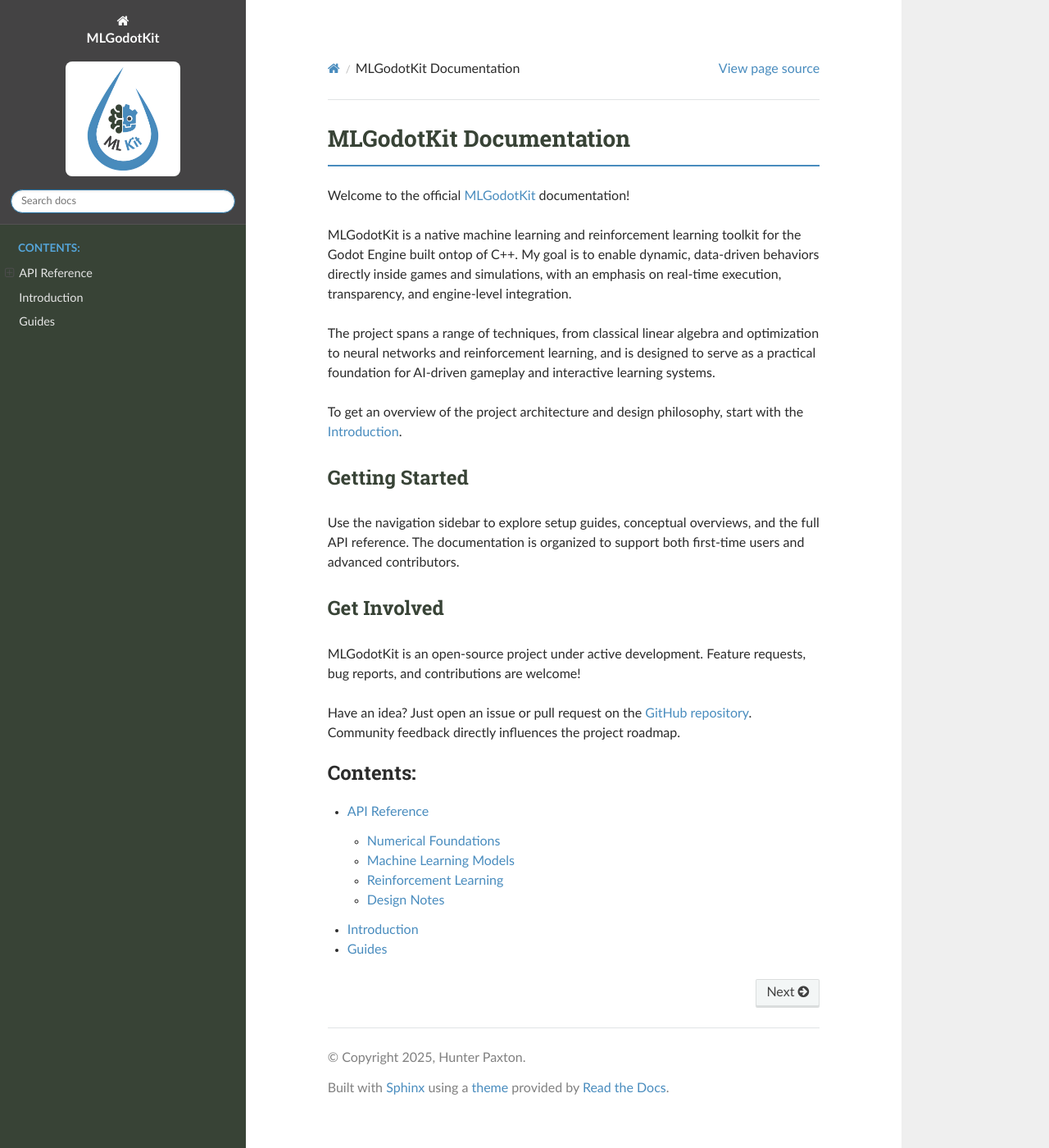
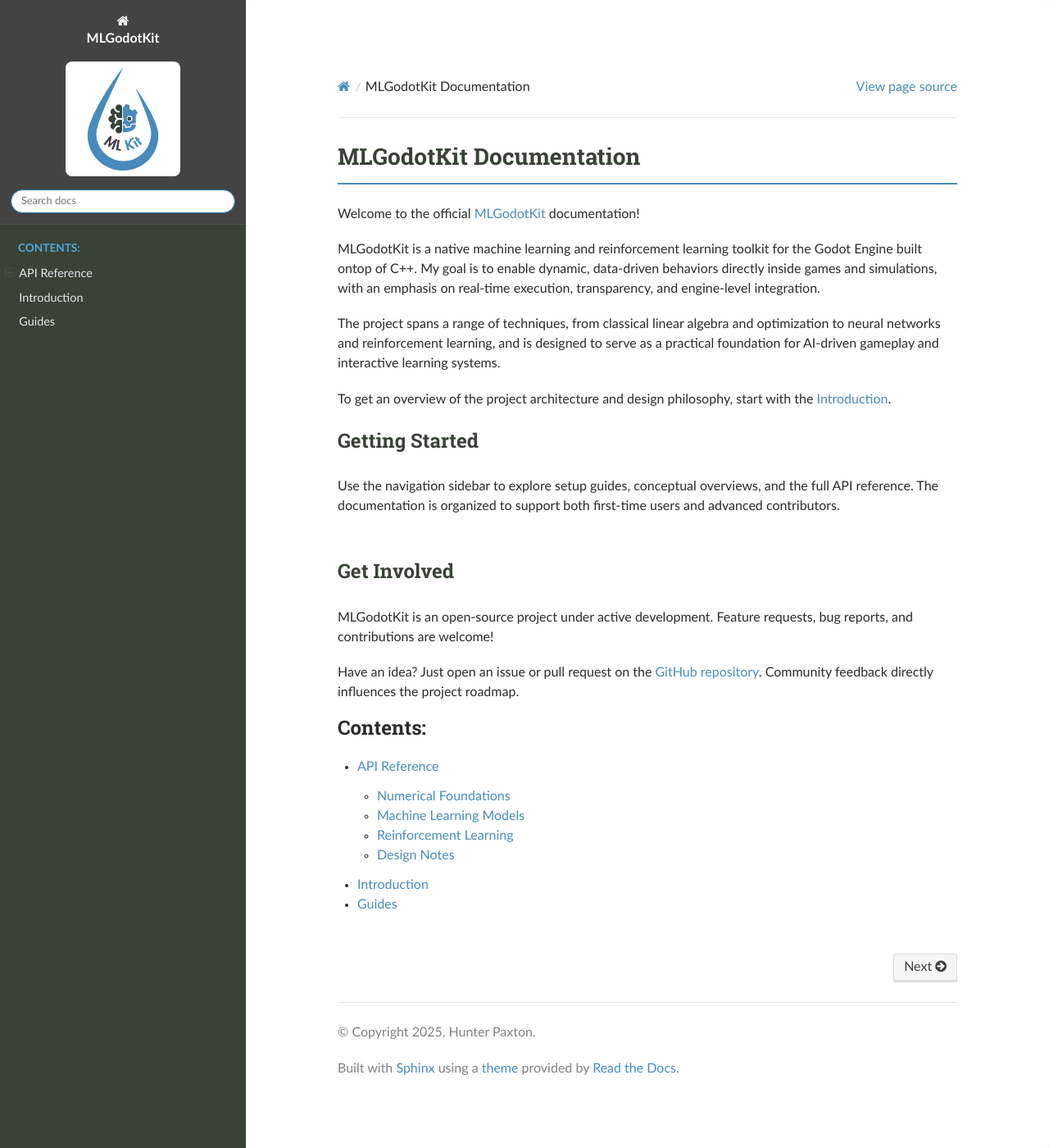
Before and after one commit to Hunter174/MLGodotKit, a Sphinx documentation site: the page built from docs/index.rst, in a window 1280 px wide and 1400 px high. Shown: the whole window at 82% size. Built offline with Sphinx 7.4.7 and the Read the Docs theme 3.1.0, drawn with Linux system fonts in a browser that asks for light colours; pages that are not in the unit, such as notebooks, are missing from menus.

Commit message:
Updated docs

```diff
--- a/docs/_static/custom.css
+++ b/docs/_static/custom.css
@@ -106,3 +106,51 @@ div.highlight {
 .rst-content {
   padding: 2.5em 3em;
 }
+
+
+/* Center main content instead of left-locking it */
+.wy-nav-content {
+  max-width: 1100px;          /* try 1100–1300 */
+  margin: 0 auto;             /* center it */
+  background: #ffffff;
+}
+
+/* Give content more breathing room */
+.wy-nav-content-wrap {
+  background: #ffffff;
+}
+
+/* Improve spacing between sections */
+.rst-content section {
+  margin-bottom: 3em;
+}
+
+/* Paragraph spacing */
+.rst-content p {
+  margin-bottom: 1.2em;
+}
+
+.wy-nav-content {
+  border-radius: 12px;
+  box-shadow: 0 8px 24px rgba(0, 0, 0, 0.05);
+  padding: 3em 4em;
+}
+
+@media (min-width: 1400px) {
+  .wy-nav-content {
+    max-width: 1300px;
+  }
+}
+
+
+/* Right-side TOC block */
+.rst-content .contents {
+  float: right;
+  width: 260px;
+  margin-left: 2em;
+  margin-bottom: 2em;
+  padding: 1em;
+  border-left: 3px solid #498CBE;
+  background: #f9fafb;
+  border-radius: 8px;
+}
```
